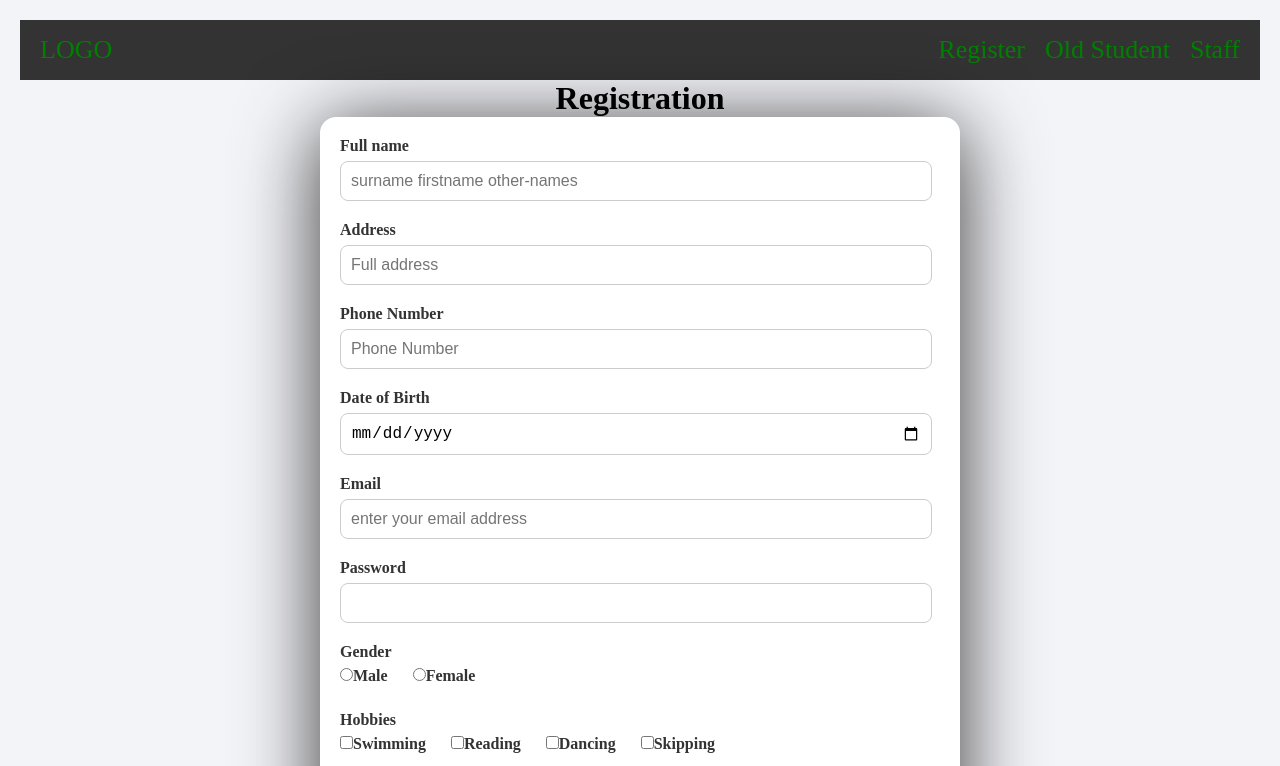
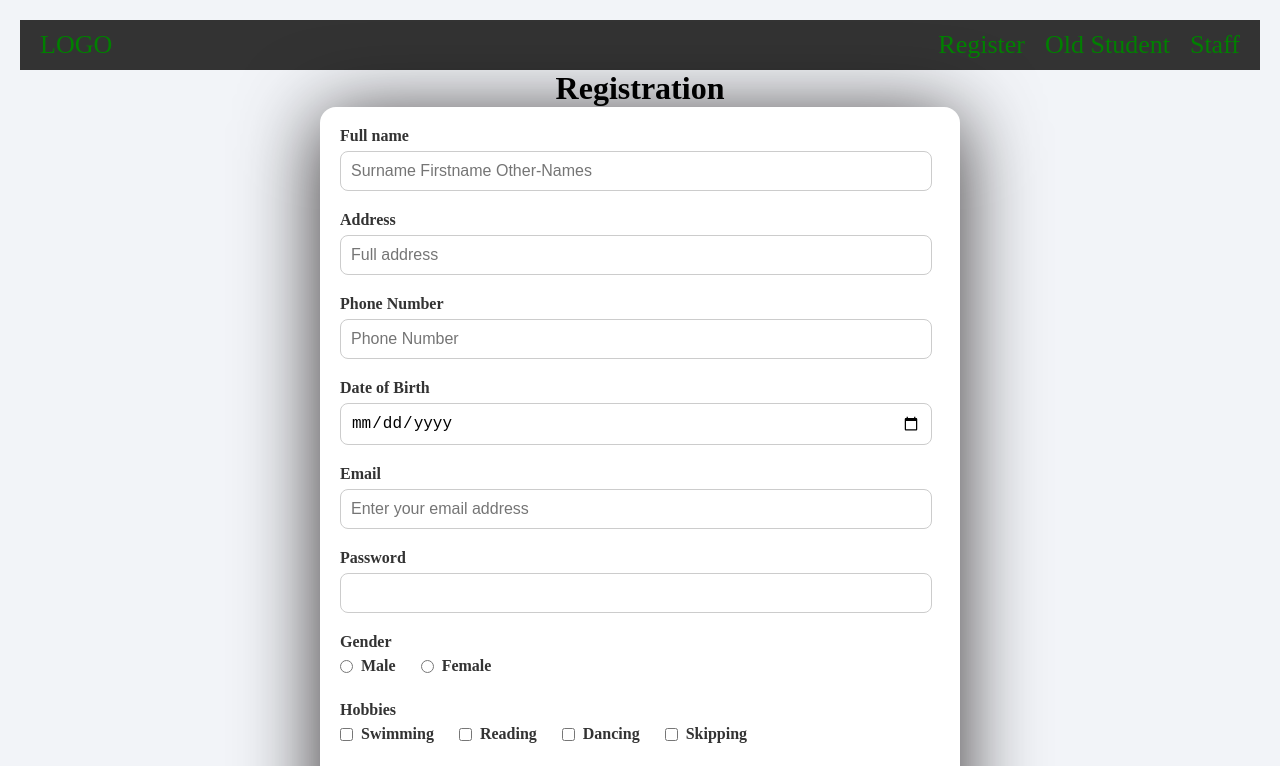
Before and after one commit to habybheart1/techyjaunt-activity, a plain HTML site: page index.html in a window 1280 px wide. Shown: the top 766 px of the page. Drawn offline with Linux system fonts and the light colour scheme.

Commit message:
put spacing between label and text on gender and hobby

```diff
--- a/index.html
+++ b/index.html
@@ -42,7 +42,7 @@
         type="text"
         name="fname"
         id="fname"
-        placeholder="surname firstname other-names"
+        placeholder="Surname Firstname Other-Names"
       />
       <label for="addr">Address</label>
       <input type="text" name="addr" id="addr" placeholder="Full address" />
@@ -55,7 +55,7 @@
         type="email"
         name="email"
         id="email"
-        placeholder="enter your email address"
+        placeholder="Enter your email address"
       />
       <label for="password">Password</label>
       <input type="password" name="password" id="password" />
--- a/style.css
+++ b/style.css
@@ -13,7 +13,7 @@ nav {
   justify-content: space-between;
   align-items: center;
   background-color: #333;
-  padding: 15px 20px;
+  padding: 10px 20px;
 }
 ul {
   display: flex;
@@ -77,6 +77,12 @@ h2 {
   margin-bottom: 20px;
   align-items: center;
 }
+.gender-group label,
+.hobby-group label {
+  display: flex;
+  align-items: center;
+  gap: 0.5rem; /* space between radio and text */
+}
 input[type="submit"] {
   background-color: #3333;
   color: fffff;
```
